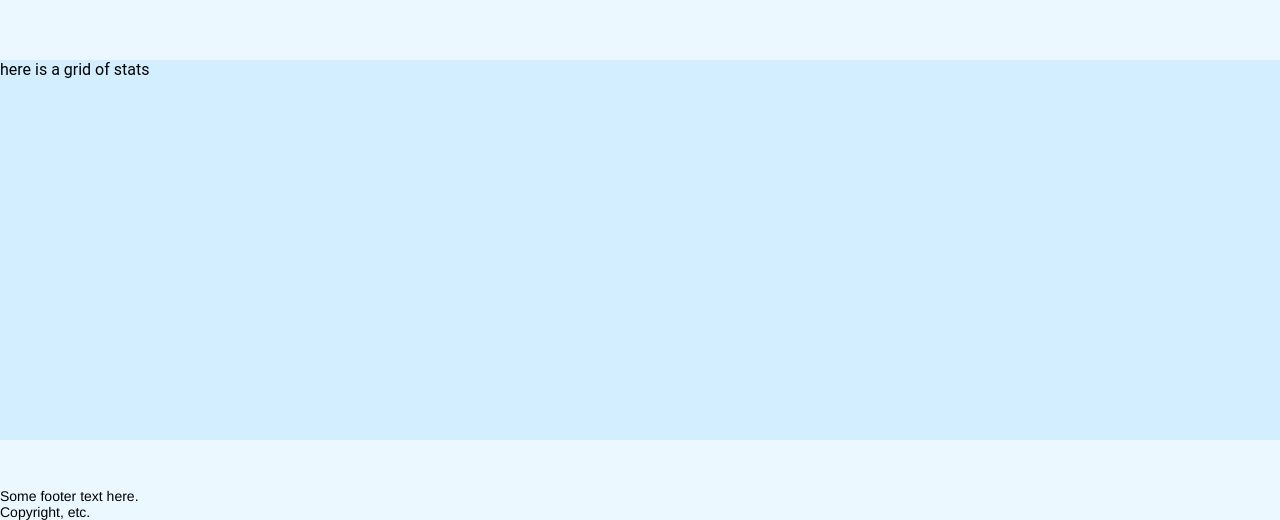
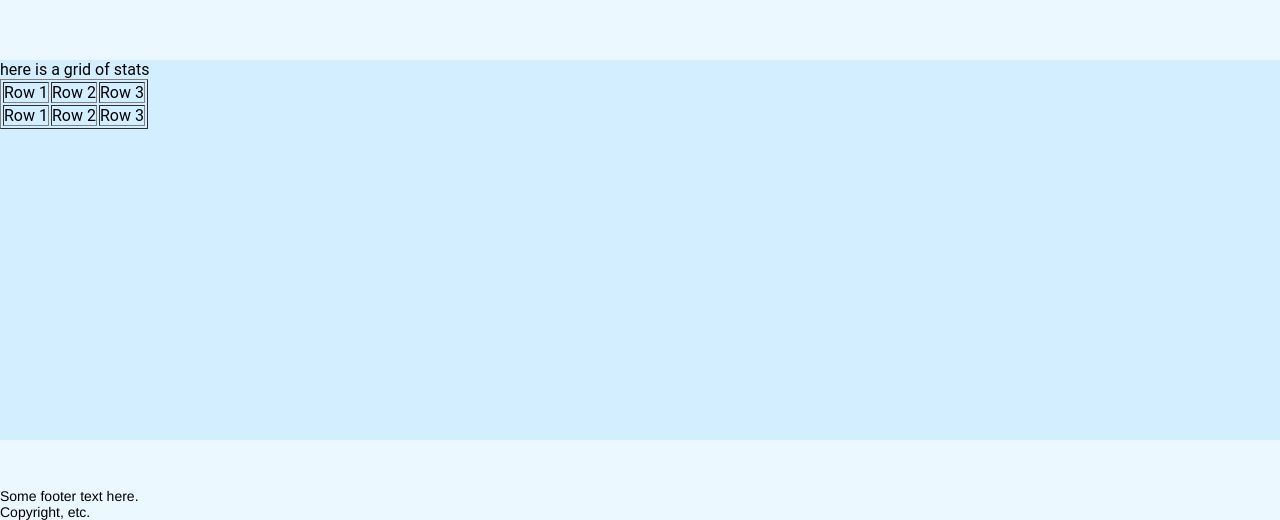
Before and after one commit to ilopezkalapir150/The-Password-Project, a plain HTML site: page page2.html in a window 1280 px wide. Shown: the part 828-1348 px from the top of the page. Drawn offline with Linux system fonts and the light colour scheme.

Commit message:
updated page 2

```diff
--- a/page2.html
+++ b/page2.html
@@ -41,7 +41,21 @@
         </div>
     </div>
     <div class="content-container-full">
-        <div class="rectangle">here is a grid of stats</div>
+        <div class="rectangle">here is a grid of stats
+            <table border="1">
+                <tr>
+                  <td>Row 1</td>
+                  <td>Row 2</td>
+                  <td>Row 3</td>
+                </tr>
+                <tr>
+                  <td>Row 1</td>
+                  <td>Row 2</td>
+                  <td>Row 3</td>
+               </tr>
+              </table>
+            </div>
+        </div>
     </div>
 </body>
 <footer>
```
